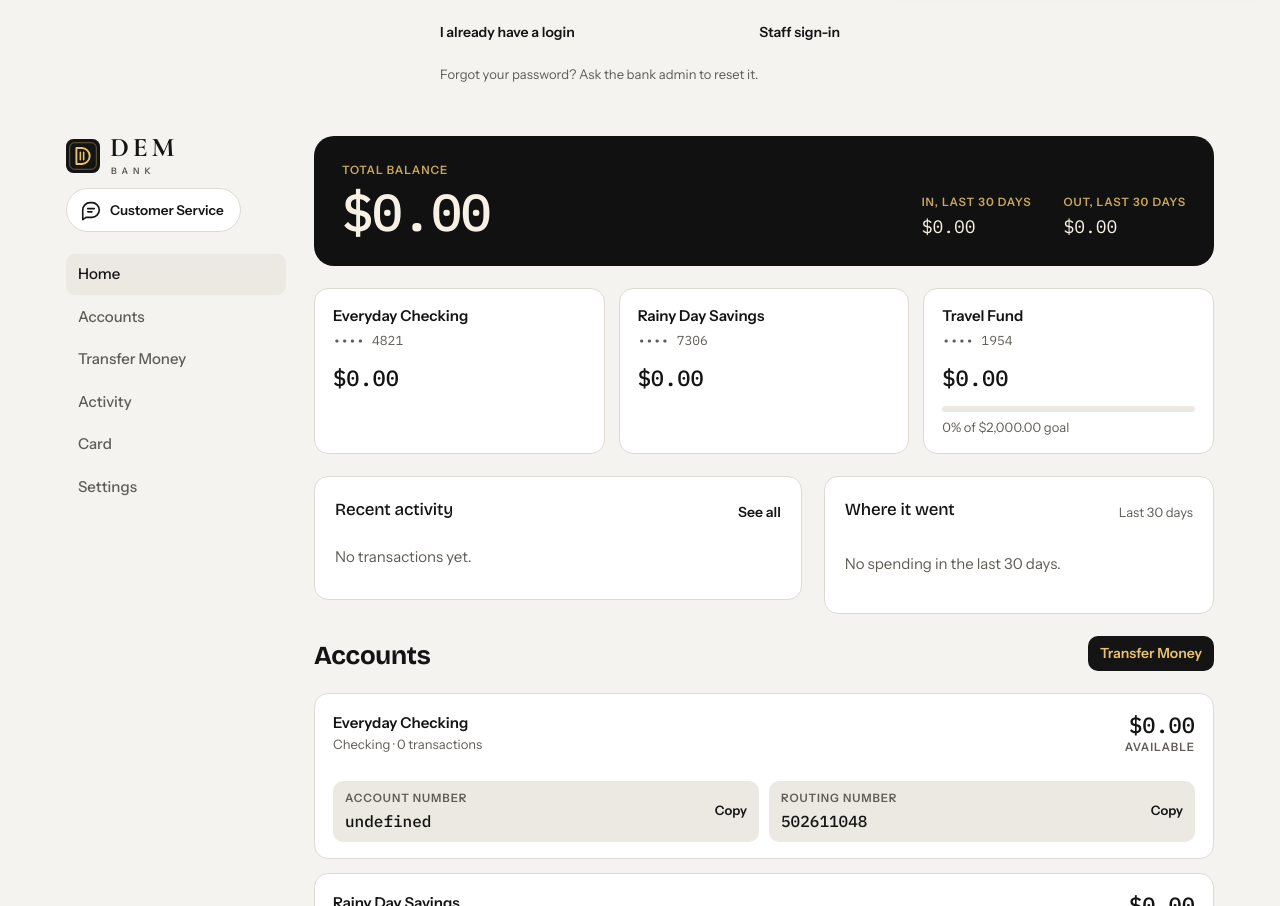
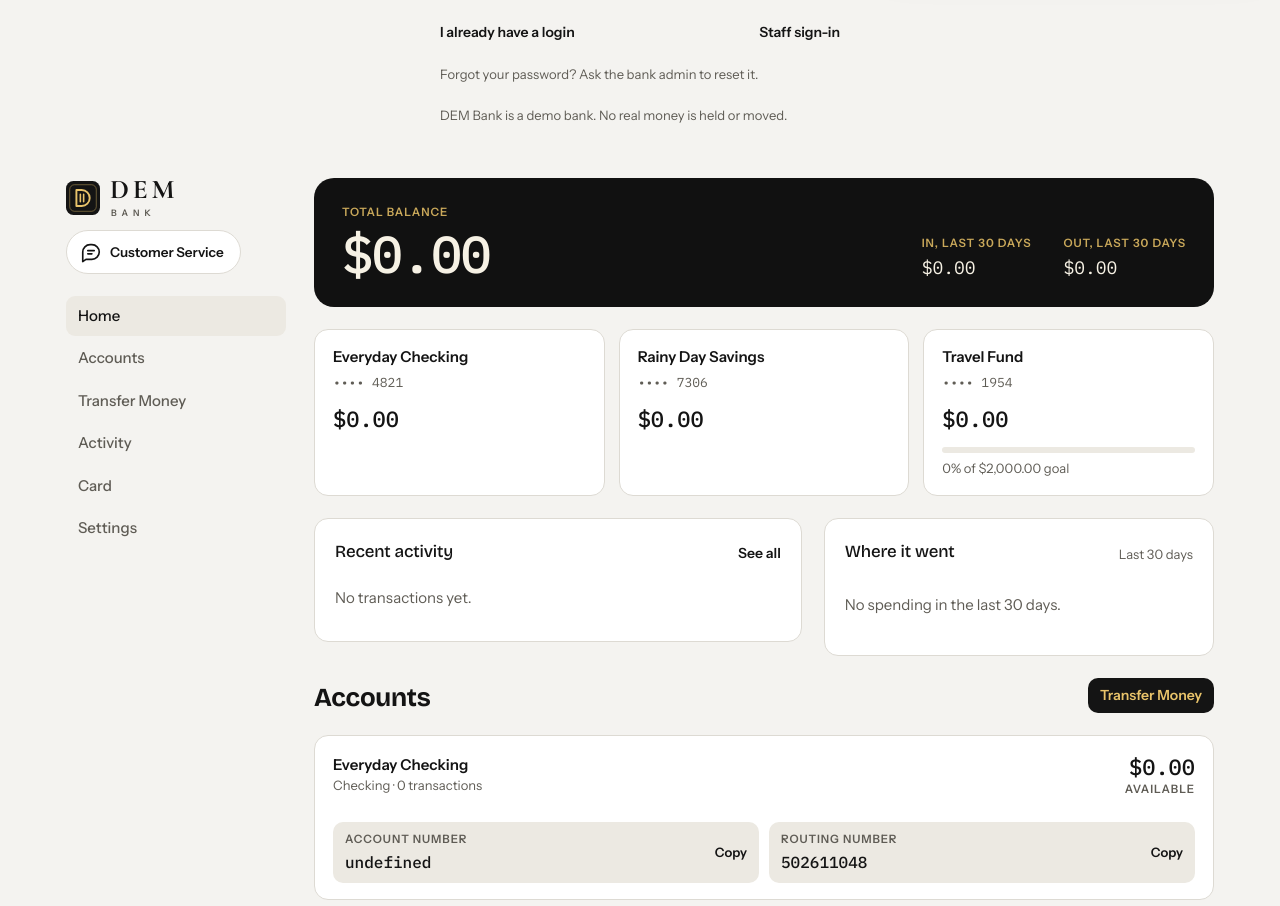
Before and after one commit to chidiclement82-ctrl/dem-bank.com, a plain HTML site: page index.html in a window 1280 px wide. Shown: the part 834-1740 px from the top of the page. Drawn offline with nearby package versions, Linux system fonts and the light colour scheme.

Commit message:
Add Netlify hosting and demo note on sign-in page
build.sh wraps index.html in a full HTML document under dist/,
which netlify.toml publishes.

Co-Authored-By: Claude Opus 5.5 <noreply@anthropic.com>
Claude-Session: https://claude.ai/code/session_01FHxjnVdANRhaX8H297n1EX

```diff
--- a/index.html
+++ b/index.html
@@ -292,6 +292,7 @@ form { display: flex; flex-direction: column; gap: 16px; max-width: 520px }
     </div>
     <div style="display:flex;justify-content:space-between;gap:12px;flex-wrap:wrap"><button class="link" id="login-switch" type="button"></button><a class="link" href="#staff">Staff sign-in</a></div>
     <p class="muted" style="font-size:13px">Forgot your password? Ask the bank admin to reset it.</p>
+    <p class="muted" style="font-size:13px">DEM Bank is a demo bank. No real money is held or moved.</p>
   </div>
 </section>
 
```
Also changed, not shown: 3 other files.
